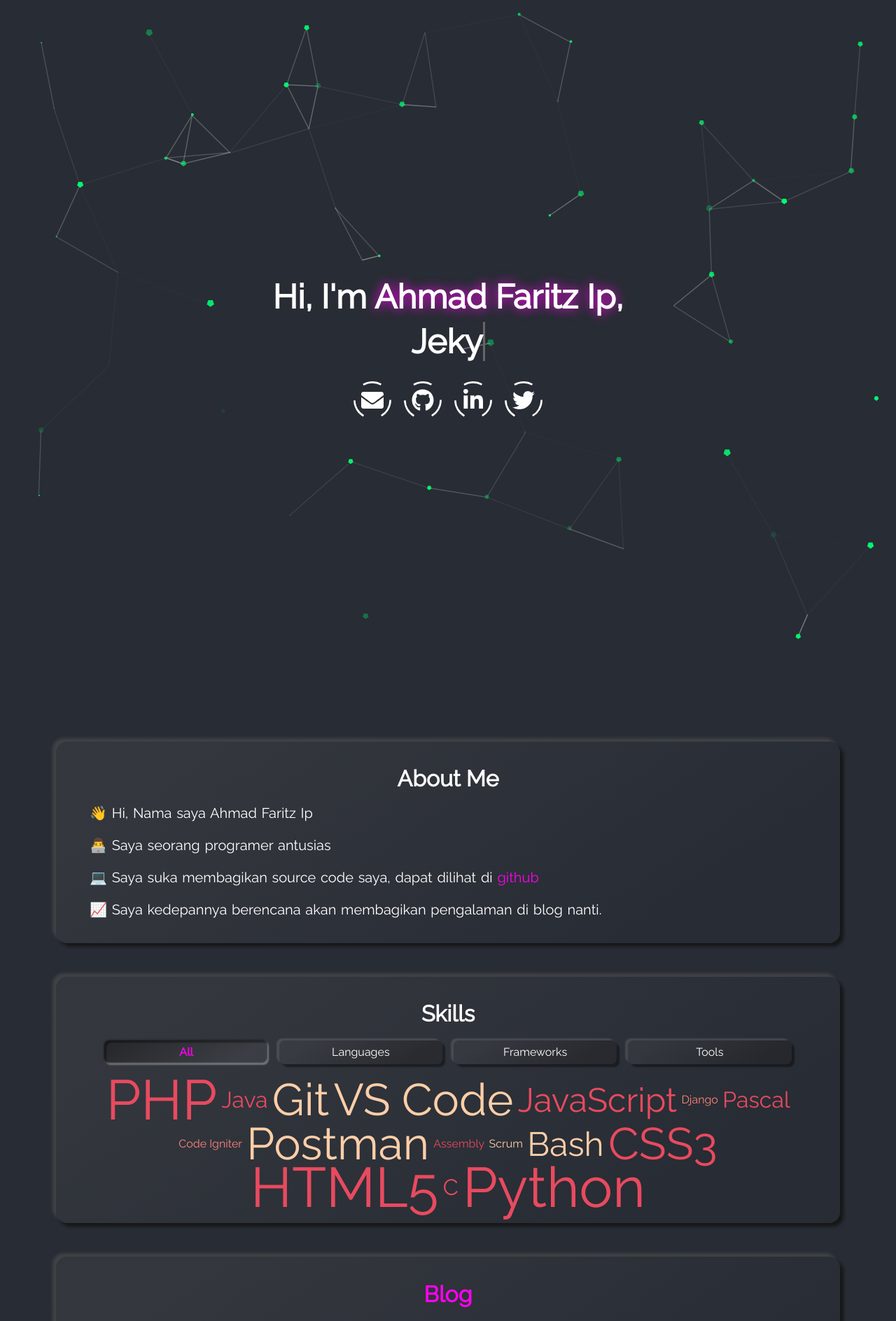
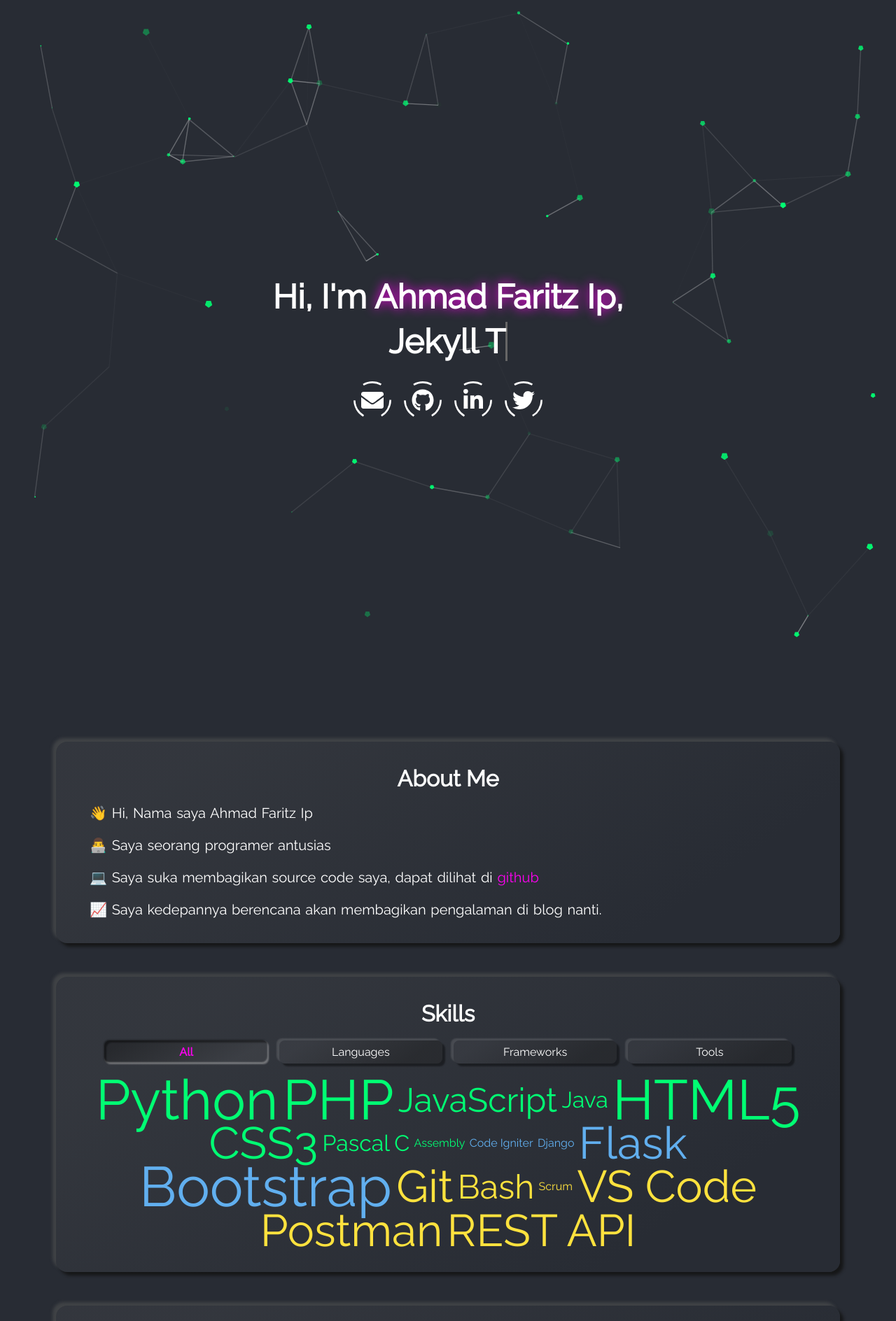
Before and after one commit to ahmadfaritzip/ahmadfaritzip.github.io, a Jekyll site: the page built from index.html, in a window 1280 px wide. Shown: the top 1888 px of the page at 70% size. Built offline with Jekyll 4.4.1, drawn with Linux system fonts in a browser that asks for light colours; the list of posts is cut into pages by our own code; some of the changed text lies outside the part shown.

Commit message:
update desain section skill

```diff
--- a/_config.yml
+++ b/_config.yml
@@ -118,7 +118,7 @@
 # contact_title: The will be displayed as the title in the Contact section
 contact_title: Contact
 # contact_description: This will be displayed under the title.
-contact_description: Lorem ipsum dolor sit amet, consetetur sadipscing elitr, sed diam nonumy eirmod tempor invidunt ut labore et dolore magna aliquyam erat, sed diam voluptua. At vero eos et accusam et justo duo dolores et ea rebum. If you like this theme and want to use it for yourself, checkout the source code and the documentation at <a class="highlight-link" href="https://github.com/longpdo/neumorphism" target="_blank" rel="noreferrer"> Github </a>.
+contact_description:
 
 # GITHUB-METADATA
 # Set this to your forked repository
--- a/_data/skills-frameworks.yml
+++ b/_data/skills-frameworks.yml
@@ -10,3 +10,9 @@
 
 - name: Django
   weight: 1
+
+- name: Flask
+  weight: 4
+
+- name: Bootstrap
+  weight: 5
--- a/_data/skills-tools.yml
+++ b/_data/skills-tools.yml
@@ -19,3 +19,6 @@
 
 - name: Postman
   weight: 4
+
+- name: REST API
+  weight: 4
--- a/_includes/section-skills.html
+++ b/_includes/section-skills.html
@@ -10,19 +10,21 @@
     <input type="radio" id="tool" name="filter" />
     <label class="filter-button neumorphism-button" for="tool">Tools</label>
 
+    <div id="skill-cloud">
         {% for language in site.data.skills-languages %}
-    <div skill-type="language" skill-weight="{{language.weight}}" data-aos="zoom-in">
+        <span skill-type="language" skill-weight="{{language.weight}}" data-aos="zoom-in-right">
             {{language.name}}
-    </div>
+        </span>
         {% endfor %}
         {% for framework in site.data.skills-frameworks %}
-    <div skill-type="framework" skill-weight="{{framework.weight}}" data-aos="zoom-in">
+        <span skill-type="framework" skill-weight="{{framework.weight}}" data-aos="zoom-out-left">
             {{framework.name}}
-    </div>
+        </span>
         {% endfor %}
         {% for tool in site.data.skills-tools %}
-    <div skill-type="tool" skill-weight="{{tool.weight}}" data-aos="zoom-in">
+        <span skill-type="tool" skill-weight="{{tool.weight}}" data-aos="zoom-out-down">
             {{tool.name}}
-    </div>
+        </span>
         {% endfor %}
     </div>
+</div>
--- a/_sass/_partials/_variables.scss
+++ b/_sass/_partials/_variables.scss
@@ -20,9 +20,9 @@
 // $primary-color: #ff073a;
 $primary-color: #ff00f2;
 // $primary-color: #00ff73;
-$secondary-color: #61afef;
-$third-color: #e06c75;
-$fourth-color: #e5c07b;
+$secondary-color: #00ff73;
+$third-color: #61afef;
+$fourth-color: #ffe23e;
 
 $twitter-color: #1da1f2;
 $linkedin-color: #007bb6;
```
Also changed, not shown: _sass/_sections/skills.scss (+118 -25 lines), assets/css/main.min.css. Lines whose indentation alone changed are shown as unchanged.
